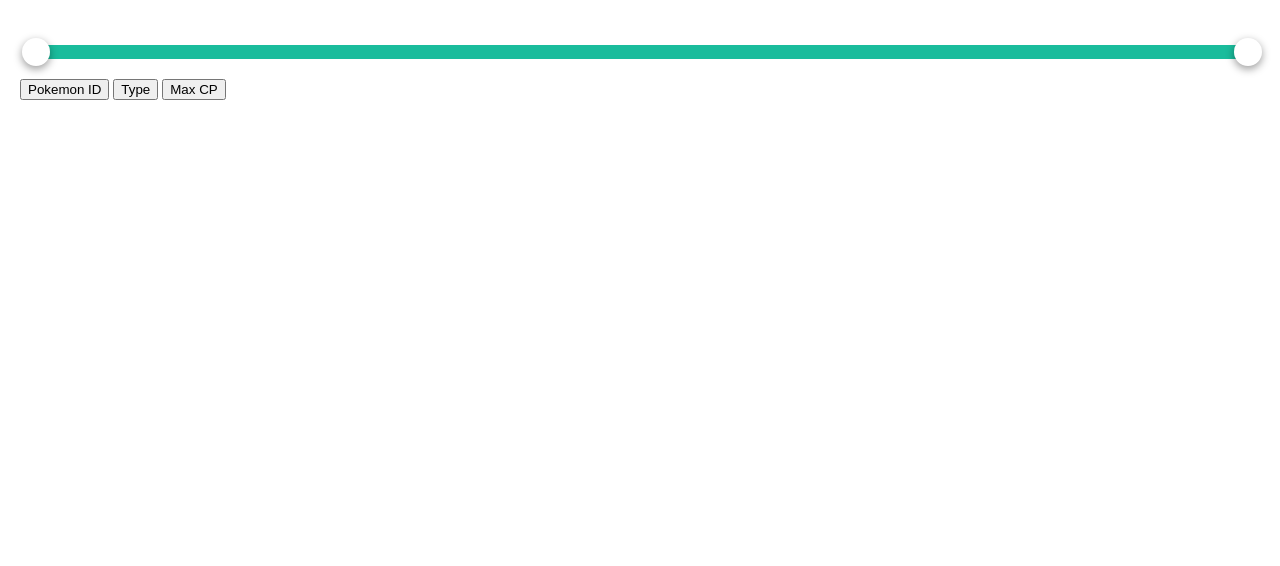
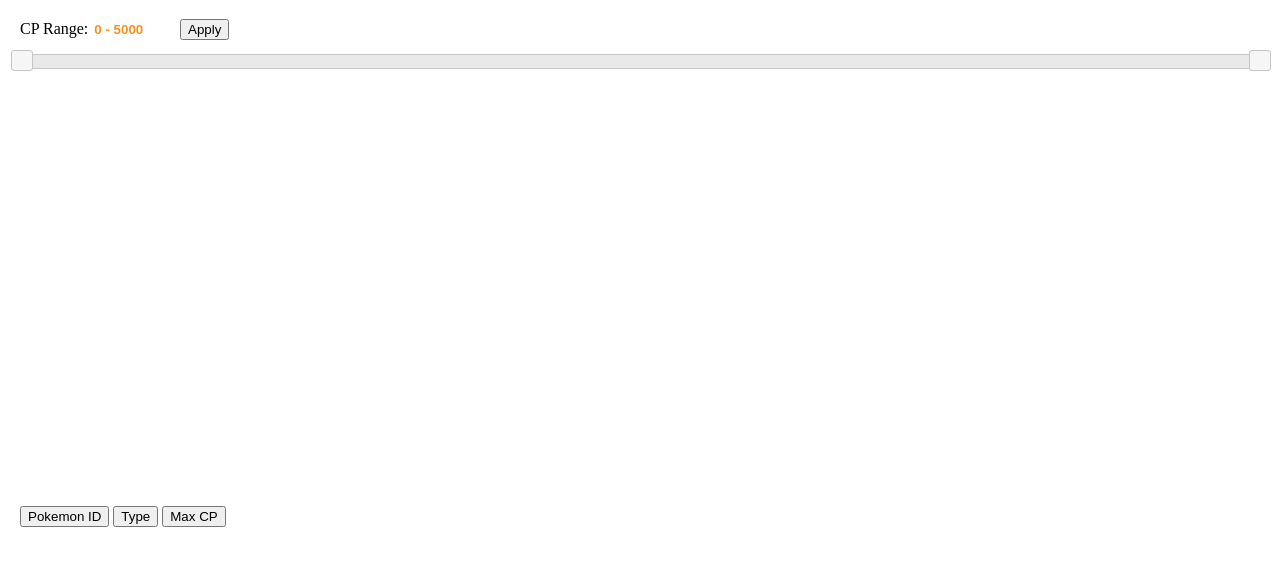
Before and after one commit to nathanrk1/PoGo, a PHP site: page /histogram.php?dex_Order=1 in a window 1280 px wide. Shown: the top 566 px of the page. Run offline with PHP 8.4, Linux system fonts and the light colour scheme; data that the repository does not hold is empty; some libraries are stand-ins or nearby versions.

Commit message:
Add files via upload

```diff
--- a/histogram.php
+++ b/histogram.php
@@ -4,6 +4,7 @@
 <head>
     <meta charset="utf-8" />
     <title>Pokemon Histogram</title>
+    <link rel="stylesheet" href="https://cdnjs.cloudflare.com/ajax/libs/jqueryui/1.12.1/jquery-ui.min.css">
     <style type="text/css">
           body {
             font-size: 16px;
@@ -19,193 +20,23 @@
           }
           #bars {
               position: absolute;
-              margin-top: 0.625em;
+              margin-top: 27.3em;
           }
+
+          #apply_filter {
+              position: absolute;
+              top: 1.2em;
+              margin-left:10em;
+          }
+
           svg {
               position: absolute;
-              margin-top: 1.875em;
+              margin-top: 0.925em;
           }
 
           select {
             margin-left: 3.750em;
           }
-
-        /* Slider CSS */
-            [slider] {
-            position: relative;
-            height: 0.875em;
-            border-radius: 0.625em;
-            text-align: left;
-            margin: 2.813em 0em 0.625em 0em;
-            }
-
-            [slider] > div {
-            position: absolute;
-            left: 0.813em;
-            right: 0.938em;
-            height: 0.875em;
-            }
-
-            [slider] > div > [inverse-left] {
-            position: absolute;
-            left: 0em;
-            height: 0.875em;
-            border-radius: 0.625em;
-            background-color: #CCC;
-            margin: 0em 7px;
-            }
-
-            [slider] > div > [inverse-right] {
-            position: absolute;
-            right: 0;
-            height: 0.875em;
-            border-radius: 0.625em;
-            background-color: #CCC;
-            margin: 0em 0.438em;
-            }
-
-            [slider] > div > [range] {
-            position: absolute;
-            left: 0em;
-            height: 0.875em;
-            border-radius: 0.875em;
-            background-color: #1ABC9C;
-            }
-
-            [slider] > div > [thumb] {
-            position: absolute;
-            top: -0.438em;
-            z-index: 2;
-            height: 1.750em;
-            width: 1.750em;
-            text-align: left;
-            margin-left: -0.688em;
-            cursor: pointer;
-            box-shadow: 0em 0.188em 0.500em rgba(0, 0, 0, 0.4);
-            background-color: #FFF;
-            border-radius: 50%;
-            outline: none;
-            }
-
-            [slider] > input[type=range] {
-            position: absolute;
-            pointer-events: none;
-            -webkit-appearance: none;
-            z-index: 3;
-            height: 0.875em;
-            top: -0.125em;
-            width: 100%;
-            -ms-filter: "progid:DXImageTransform.Microsoft.Alpha(Opacity=0)";
-            filter: alpha(opacity=0);
-            -moz-opacity: 0;
-            -khtml-opacity: 0;
-            opacity: 0;
-            }
-
-            div[slider] > input[type=range]::-ms-track {
-            -webkit-appearance: none;
-            background: transparent;
-            color: transparent;
-            }
-
-            div[slider] > input[type=range]::-moz-range-track {
-            -moz-appearance: none;
-            background: transparent;
-            color: transparent;
-            }
-
-            div[slider] > input[type=range]:focus::-webkit-slider-runnable-track {
-            background: transparent;
-            border: transparent;
-            }
-
-            div[slider] > input[type=range]:focus {
-            outline: none;
-            }
-
-            div[slider] > input[type=range]::-ms-thumb {
-            pointer-events: all;
-            width: 1.750em;
-            height: 1.750em;
-            border-radius: 0em;
-            border: 0em none;
-            background: red;
-            }
-
-            div[slider] > input[type=range]::-moz-range-thumb {
-            pointer-events: all;
-            width: 1.750em;
-            height: 1.750em;
-            border-radius: 0em;
-            border: 0em none;
-            background: red;
-            }
-
-            div[slider] > input[type=range]::-webkit-slider-thumb {
-            pointer-events: all;
-            width: 1.750em;
-            height: 1.750em;
-            border-radius: 0em;
-            border: 0em none;
-            background: red;
-            -webkit-appearance: none;
-            }
-
-            div[slider] > input[type=range]::-ms-fill-lower {
-            background: transparent;
-            border: 0em none;
-            }
-
-            div[slider] > input[type=range]::-ms-fill-upper {
-            background: transparent;
-            border: 0em none;
-            }
-
-            div[slider] > input[type=range]::-ms-tooltip {
-            display: none;
-            }
-
-            [slider] > div > [sign] {
-            opacity: 0;
-            position: absolute;
-            margin-left: -0.688em;
-            top: -2.438em;
-            z-index:3;
-            background-color: #1ABC9C;
-            color: #fff;
-            width: 1.750em;
-            height: 1.750em;
-            border-radius: 1.750em;
-            -webkit-border-radius: 1.750em;
-            align-items: center;
-            -webkit-justify-content: center;
-            justify-content: center;
-            text-align: center;
-            }
-
-            [slider] > div > [sign]:after {
-            position: absolute;
-            content: '';
-            left: 0em;
-            border-radius: 1em;
-            top: 1.188em;
-            border-left: 0.875em solid transparent;
-            border-right: 0.875em solid transparent;
-            border-top-width: 1em;
-            border-top-style: solid;
-            border-top-color: #1ABC9C;
-            }
-
-            [slider] > div > [sign] > span {
-            font-size: 0.750em;
-            font-weight: 700;
-            line-height: 1.750em;
-            }
-
-            [slider]:hover > div > [sign] {
-            opacity: 1;
-            }
-        /* Slider CSS */
 
         .buttons{
           display: inline-block;
@@ -215,6 +46,8 @@
 
 <body>
 <?php
+    session_start();
+
     $servername = "va.tech.purdue.edu";
     $username = "cgt2021f";
     $password = "cgtdatavis";
@@ -225,11 +58,17 @@
     if ($conn->connect_error) {
       die("Connection failed: " . $conn->connect_error);
     }
+
+    $_SESSION['MinCP'] = 0;
+    $_SESSION['MaxCP'] = 5000;
+
     $sql = "SELECT Data_ID, Form, Pokemon_ID, Pokemon_Name, Max_CP, Pokemon_Type FROM PokemonGOStats";
 
+    if($_REQUEST["dex_Order"]){
+      // $_SESSION['MinCP'] = $_POST["CPMin"];
+      // $_SESSION['MaxCP'] = $_POST["CPMax"];
 
-    if($_REQUEST["dex_Order"]){
-      $sql = "SELECT Data_ID, Form, Pokemon_ID, Pokemon_Name, Max_CP, Pokemon_Type FROM PokemonGOStats ORDER BY Data_ID";
+      $sql = "SELECT Data_ID, Form, Pokemon_ID, Pokemon_Name, Max_CP, Pokemon_Type FROM PokemonGOStats WHERE Max_CP BETWEEN ".$_SESSION['MinCP']." AND ".$_SESSION['MaxCP'].";";
     }
 
     if($_REQUEST["type_Order"]){
@@ -240,6 +79,12 @@
       $sql = "SELECT Data_ID, Form, Pokemon_ID, Pokemon_Name, Max_CP, Pokemon_Type FROM PokemonGOStats ORDER BY Max_CP ASC";
     }
 
+    if($_REQUEST["apply_filter"]){
+      $_SESSION['MinCP'] = $_POST["CPMin"];
+      $_SESSION['MaxCP'] = $_POST["CPMax"];
+
+      $sql = "SELECT Data_ID, Form, Pokemon_ID, Pokemon_Name, Max_CP, Pokemon_Type FROM PokemonGOStats WHERE Max_CP BETWEEN ".$_SESSION['MinCP']." AND ".$_SESSION['MaxCP'].";";
+    }
 
     // echo ($sql);
     // // exit();
@@ -250,52 +95,75 @@
     $json_array = json_encode($transfer);
 
   ?>
-<!-- Create a div where the graph will take place -->
-  <!-- slider code -->
-  <div slider id="slider-distance">
-    <div>
-      <div inverse-left style="width:100%;"></div>
-      <div inverse-right style="width:100%;"></div>
-      <div range style="left:0%;right:0%;"></div>
-      <span thumb style="left:0%;"></span>
-      <span thumb style="left:100%;"></span>
-      <div sign style="left:0%;">
-        <span id="value">0</span>
-      </div>
-      <div sign style="left:100%;">
-        <span id="value">5000</span>
-      </div>
-    </div>
-    <input type="range" tabindex="0" value="0" max="5000" min="0" step="1" oninput="
-    this.value=Math.min(this.value,this.parentNode.childNodes[5].value-1);
-    value = (value/5000) * 100;
-    var value=(100/(parseInt(this.max)-parseInt(this.min)))*parseInt(this.value)-(100/(parseInt(this.max)-parseInt(this.min)))*parseInt(this.min);
-    var children = this.parentNode.childNodes[1].childNodes;
-    children[1].style.width=value+'%';
-    children[5].style.left=value+'%';
-    children[7].style.left=value+'%';children[11].style.left=value+'%';
-    children[11].childNodes[1].innerHTML=this.value;
 
-    // use this variable for all queries involving the slider's Min
-    var CPMin = (value/100) * 5000;" />
+  <script src="https://d3js.org/d3.v4.js"></script>
+  <script src="js/jquery-3.6.0.min.js"></script>
+  <script src="https://code.jquery.com/ui/1.13.0/jquery-ui.js"></script>
 
-    <input type="range" tabindex="0" value="5000" max="5000" min="0" step="1" oninput="
-    this.value=Math.max(this.value,this.parentNode.childNodes[3].value-(-1));
-    value = (value/5000) * 100;
-    var value=(100/(parseInt(this.max)-parseInt(this.min)))*parseInt(this.value)-(100/(parseInt(this.max)-parseInt(this.min)))*parseInt(this.min);
-    var children = this.parentNode.childNodes[1].childNodes;
-    children[3].style.width=(100-value)+'%';
-    children[5].style.right=(100-value)+'%';
-    children[9].style.left=value+'%';children[13].style.left=value+'%';
-    children[13].childNodes[1].innerHTML=this.value;
+  <script>
+    var CPMin = 0;
+    var CPMax = 5000;
+    var tempmin = <?php echo  $_SESSION['MinCP']; ?>;
+    var tempmax = <?php echo  $_SESSION['MaxCP']; ?>;
 
-    // use this variable for all queries involving the slider's Max
-    var CPMax = (value/100) * 5000;" />
+    if(tempmin != 0){
+      var CPMin = <?php echo  $_SESSION['MinCP']; ?>;
+    }
+
+    if(tempmax != 5000){
+      var CPMax = <?php echo  $_SESSION['MaxCP']; ?>;
+    }
+
+    $( function() {
+      $( "#slider-range" ).slider({
+        range: true,
+        min: 0,
+        max: 5000,
+        values: [ CPMin, CPMax ],
+        slide: function( event, ui ) {
+          $( "#amount" ).val( ui.values[ 0 ] + " - " + ui.values[ 1 ] );
+
+          CPMin = ui.values[0];
+          CPMax = ui.values[1];
+        }
+      });
+      $( "#amount" ).val($( "#slider-range" ).slider( "values", 0 ) +
+        " - " + $( "#slider-range" ).slider( "values", 1 ) );
+    });
+
+    function giveMin(){
+      return CPMin;
+    }
+
+    function giveMax(){
+      return CPMax;
+    }
+
+    function passnum(){
+      document.getElementById("CPMin").value = giveMin();
+      document.getElementById("CPMax").value = giveMax();
+      }
+
+  </script>
+
+  <form class="buttons" id="apply_filter" method="post" action="histogram.php">
+      <input onclick="passnum()" name="apply_filter" type="submit" value="Apply"/>
+      <input type="hidden" id="CPMin" name="CPMin"/>
+      <input type="hidden" id="CPMax" name="CPMax"/>
+  </form>
   </div>
+
 <!-- slider code end -->
+<p>
+  <label for="amount">CP Range:</label>
+  <input type="text" id="amount" readonly style="border:0; color:#f6931f; font-weight:bold;">
+</p>
+
+<div id="slider-range"></div>
+<svg id="SVGdiv" width="960" height="440"></svg>
 <div id="bars">
     <form class="buttons" id="dex_Order" method="post" action="histogram.php">
-      <input name="dex_Order" type="submit" value="Pokemon ID">
+      <input onclick="passnum()" name="dex_Order" type="submit" value="Pokemon ID">
     </form>
 
     <form class="buttons" id="type_Order" method="post" action="histogram.php">
@@ -305,16 +173,12 @@
     <form class="buttons" id="CP_Order" method="post" action="histogram.php">
         <input name="CP_Order" type="submit" value="Max CP">
     </form>
+
 </div>
-<svg id="SVGdiv" width="960" height="440"></svg>
-
-<script src="https://d3js.org/d3.v4.js"></script>
-<script src="js/jquery-3.6.0.min.js"></script>
 
 <script>
     var data= <?php echo $json_array; ?>;
     // console.log(data);
-
     function cleanType(x){
       var tempType = x.Pokemon_Type.split(', ');
       var tempTypeFinal = tempType[0].replace("[","").replace("'","").replace("'","").replace("]","");
```
